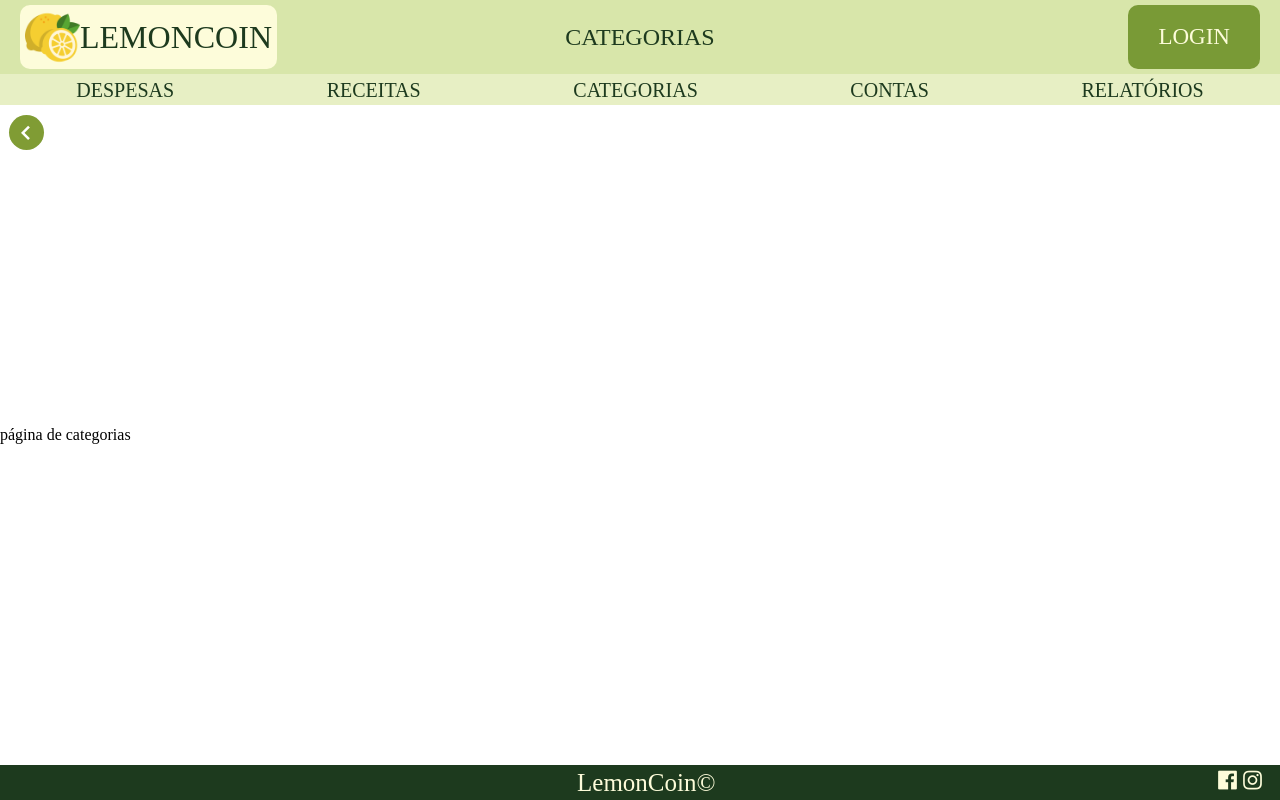
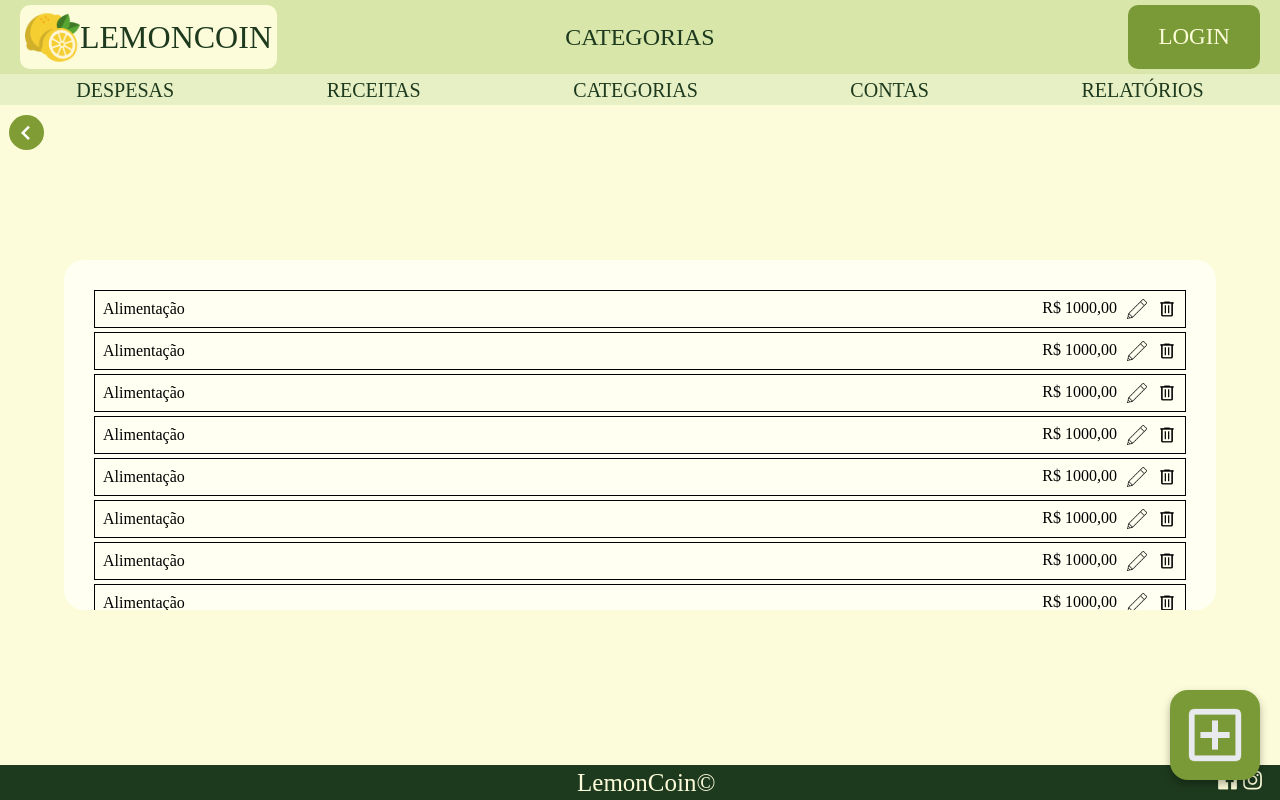
Before and after one commit to IntiGenovez/LemonCoin, a React (Vite) app in the folder frontend/: page /categorias in a window 1280 px wide. Built offline with nearby package versions, Linux system fonts and the light colour scheme; no server answers.

Commit message:
fiz a tela de categorias

```diff
--- /dev/null
+++ b/frontend/src/componentes/BotaoAdicionar.jsx
@@ -0,0 +1,6 @@
+import iconeAdd from '../assets/add_box.png'
+import styles from '../estilos/BotaoAdicionar.module.css'
+
+export default function BotaoAdicionar(){
+    return <img src={iconeAdd} alt="adicionar" className={styles.iconeAdd} />
+}
--- /dev/null
+++ b/frontend/src/componentes/Categoria.jsx
@@ -0,0 +1,21 @@
+import lapis from '../assets/lapis.png'
+import lixeira from '../assets/lixeira.png'
+import styles from '../estilos/Categoria.module.css'
+
+export default function Categoria(){
+
+    let nome = "Alimentação"
+    let saldo = "R$ 1000,00"
+    return (
+        <>
+            <div className={styles.item}>
+                {nome}
+                <div style={{display: 'flex', gap: '10px'}}>
+                    {saldo}
+                    <img src={lapis} alt="editar" className={styles.icone}/>
+                    <img src={lixeira} alt="apagar" className={styles.icone}/>
+                </div>
+            </div>
+        </>
+    )
+}
--- /dev/null
+++ b/frontend/src/estilos/BotaoAdicionar.module.css
@@ -0,0 +1,11 @@
+.iconeAdd {
+    position: fixed;
+    width: 90px;
+    bottom: 20px;
+    right: 20px;
+    background-color: #799a36;
+    border-radius: 20%;
+    padding: 10px;
+    cursor: pointer;
+    box-shadow: 0px 4px 8px rgba(0, 0, 0, 0.3);
+}
--- /dev/null
+++ b/frontend/src/estilos/Categoria.module.css
@@ -0,0 +1,12 @@
+.item {
+    display: flex;
+    justify-content: space-between;
+    align-items: center;
+    border: solid black 1px;
+    padding: 8px;
+    /* width: 50%; */
+
+    & .icone{
+        width: 20px;
+    }
+}
--- /dev/null
+++ b/frontend/src/estilos/Categorias.module.css
@@ -0,0 +1,11 @@
+
+.container {
+    display: flex;
+    flex-direction: column;
+    gap: 4px;
+    background-color: #fffcf4;
+    width: 800px;
+    height: 350px;
+    margin: auto;
+    overflow-y: auto;
+}
--- a/frontend/src/telas/Categorias.jsx
+++ b/frontend/src/telas/Categorias.jsx
@@ -1,3 +1,28 @@
+import Categoria from '../componentes/categoria'
+import BotaoAdicionar from '../componentes/BotaoAdicionar'
+
+import styles from '../estilos/Categorias.module.css'
+
 export default function Categorias() {
-    return <div>página de categorias</div>
+    return (
+        <div className='tela-padrao'>
+
+            <div className={styles.container}>
+                <Categoria/>
+                <Categoria/>
+                <Categoria/>
+                <Categoria/>
+                <Categoria/>
+                <Categoria/>
+                <Categoria/>
+                <Categoria/>
+                <Categoria/>
+                <Categoria/>
+                <Categoria/>
+                <Categoria/>
+                <BotaoAdicionar />
+            </div>
+
+        </div>
+    )
 }
--- a/frontend/src/telas/Contas.jsx
+++ b/frontend/src/telas/Contas.jsx
@@ -1,4 +1,5 @@
 import Card from '../componentes/Card'
+import BotaoAdicionar from '../componentes/BotaoAdicionar'
 
 import styles from '../estilos/Contas.module.css'
 
@@ -19,6 +20,7 @@ export default function Contas() {
                 <Card />
                 <Card />
             </div>
+            <BotaoAdicionar />
         </div>
     )
 }
```
Also changed, not shown: frontend/src/assets/add_box.png (added), frontend/src/assets/lixeira.png (added).
